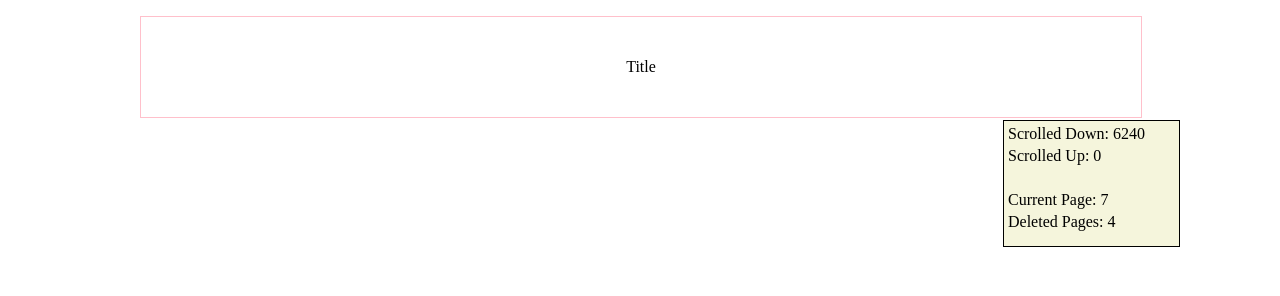
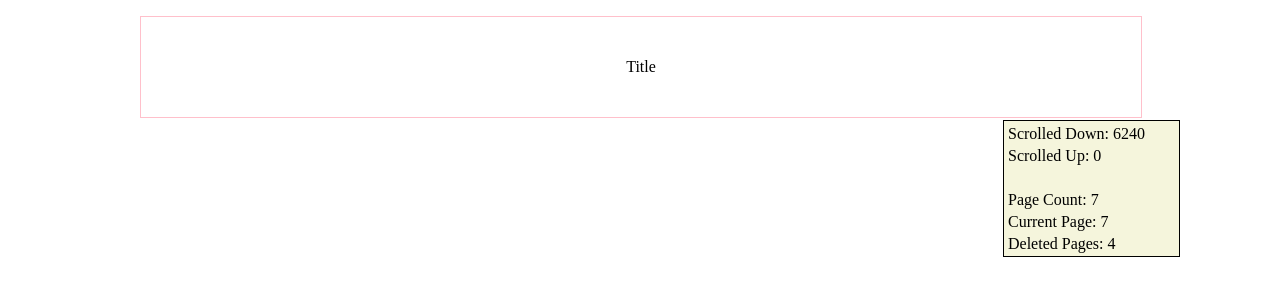
Before and after one commit to Comum/InfiniteScroll, a plain HTML site: page index.html in a window 1280 px wide. Shown: the top 296 px of the page. Drawn offline with Linux system fonts and the light colour scheme.

Commit message:
Working, loading and deleting

```diff
--- a/index.html
+++ b/index.html
@@ -20,6 +20,7 @@
 			<p>Scrolled Down: <span class="scrollDownValue"></span></p>
 			<p>Scrolled Up: <span class="scrollUpValue"></span></p>
 			<br>
+			<p>Page Count: <span class="pageCountValue"></span></p>
 			<p>Current Page: <span class="currentPageValue"></span></p>
 			<p>Deleted Pages: <span class="deletedPageValue"></span></p>
 		</div>
--- a/scripts.js
+++ b/scripts.js
@@ -37,6 +37,7 @@ function loadPage(position, printPageNumber) {
 function loadNextPage() {
 	if (pagesViewport > nextPageTriggerHeight) {
 		pageCount++;
+		$('.pageCountValue').text(pageCount);
 		loadPage('end', pageCount);
 	}
 }
@@ -64,6 +65,8 @@ function removePage(position) {
 		// $pages.pop();
 		$pages.splice($pages.length-1,1);
 		$('.pageSingle:last-child').remove();
+		pageCount--;
+		$('.pageCountValue').text(pageCount);
 	}
 }
 
@@ -86,6 +89,7 @@ function onScroll() { console.log(currentPage);
 
 	pagesViewport = screenHeight - pagePlaceholder;
 	pagesObjHeight = pageHeight * pageCount;
+	// pagesObjHeight = pageHeight * currentPage;
 	pagesCurrentHeight = pageHeight * currentPage;
 
 	// screen half way through last visible page
@@ -97,6 +101,7 @@ function onScroll() { console.log(currentPage);
 	// check if the screen is at half size
 	if ((pagesViewport > (pageHeight / 2)) && (firstRun)) {
 		pageCount++;
+		$('.pageCountValue').text(pageCount);
 		loadPage('end', pageCount);
 		firstRun = false;
 	}
@@ -113,7 +118,7 @@ function onScroll() { console.log(currentPage);
 			removePage('last');
 		}
 	} else if (prevScroll < scrollValue) { // scroll down
-		scrollAmount.down = scrollValue;
+		scrollAmount.down = scrollValue; console.log('aqui');
 
 		pagesViewport = pagesViewport + scrollValue;
 
--- a/style.css
+++ b/style.css
@@ -54,7 +54,7 @@ body {
 
 .scrollTracker {
 	width: 175px;
-	height: 125px;
+	height: 135px;
 
 	border: 1px solid black;
 
```
